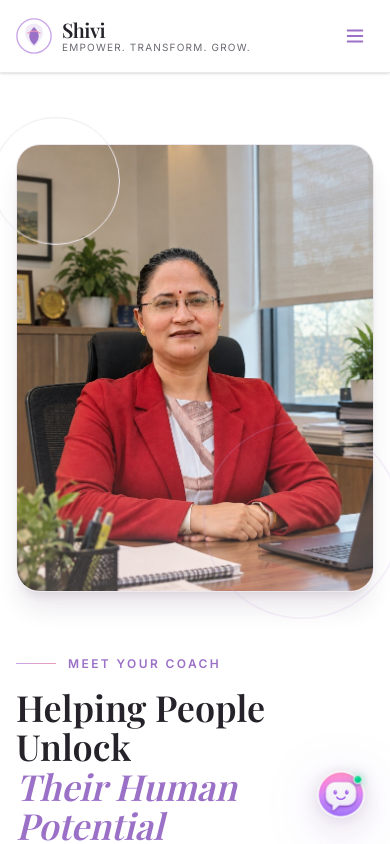
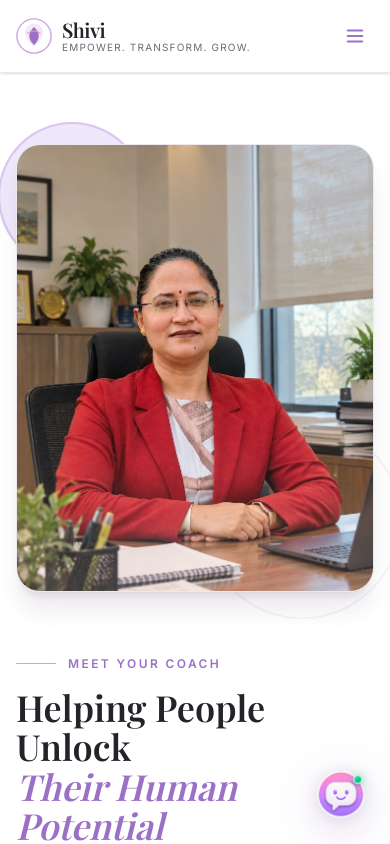
Before and after one commit to DreamtoProgram/LifeBloom, a Next.js app: page /about in a window 390 px wide. Shown: the top 844 px of the page. Built offline with nearby package versions, Linux system fonts and the light colour scheme; a web font is replaced by a local one.

Commit message:
fix(styling): position decorative circles strictly behind founder portrait across mobile and desktop

```diff
--- a/app/about/page.tsx
+++ b/app/about/page.tsx
@@ -17,8 +17,21 @@ export default function AboutPage() {
         <Container>
           <div className="grid grid-cols-1 lg:grid-cols-2 gap-16 items-center">
             {/* Left — Image */}
-            <AnimatedSection direction="scale" delay={50} className="relative">
-              <div className="rounded-3xl overflow-hidden aspect-[4/5] relative shadow-xl shadow-[rgba(74,52,80,0.12)] border border-[#EDE7EE] transition-transform duration-700 hover:scale-[1.01]">
+            <AnimatedSection direction="scale" delay={50} className="relative isolate">
+              {/* Decorative solid lavender circle overlapping behind image */}
+              <div
+                className="absolute -top-5 -left-4 sm:-top-7 sm:-left-7 w-36 h-36 sm:w-44 sm:h-44 rounded-full bg-[#EEE7FA] border-2 border-[#C9A5E8]/60 pointer-events-none animate-pulse-soft z-0 shadow-xs"
+                aria-hidden="true"
+              />
+
+              {/* Decorative lavender ring behind image */}
+              <div
+                className="absolute -bottom-6 -right-6 w-48 h-48 rounded-full border border-[#C9A5E8]/30 pointer-events-none animate-pulse-soft z-0"
+                aria-hidden="true"
+              />
+
+              {/* Foreground Image Card */}
+              <div className="relative z-10 rounded-3xl overflow-hidden aspect-[4/5] shadow-xl shadow-[rgba(74,52,80,0.12)] border border-[#EDE7EE] transition-transform duration-700 hover:scale-[1.01] bg-white">
                 <Image
                   src="/founder.jpg"
                   alt="Dr. Shivani Koccher Dhand — Life Coach and Founder of Shivi"
@@ -29,9 +42,6 @@ export default function AboutPage() {
                 />
                 <div className="absolute inset-0 bg-gradient-to-t from-[#FBE8F0]/20 via-transparent to-transparent pointer-events-none" aria-hidden="true" />
               </div>
-              {/* Decorative rings */}
-              <div className="absolute -bottom-6 -right-6 w-48 h-48 rounded-full border border-[#C9A5E8]/30 pointer-events-none animate-pulse-soft" aria-hidden="true" />
-              <div className="absolute -top-6 -left-6 w-32 h-32 rounded-full border border-[#EDE7EE] pointer-events-none animate-float-slow" aria-hidden="true" />
             </AnimatedSection>
 
             {/* Right — Content */}
--- a/components/home/FounderSection.tsx
+++ b/components/home/FounderSection.tsx
@@ -31,7 +31,7 @@ export function FounderSection() {
         <div className="grid grid-cols-1 lg:grid-cols-12 gap-12 lg:gap-16 items-center">
           {/* LEFT — Portrait */}
           <div className="lg:col-span-5 relative">
-            <AnimatedSection direction="scale" delay={50} className="relative">
+            <AnimatedSection direction="scale" delay={50} className="relative isolate">
               {/* Decorative solid lavender circle overlapping behind image */}
               <div
                 className="absolute -top-5 -left-4 sm:-top-7 sm:-left-7 w-36 h-36 sm:w-44 sm:h-44 rounded-full bg-[#EEE7FA] border-2 border-[#C9A5E8]/60 pointer-events-none animate-pulse-soft z-0 shadow-xs"
--- a/components/home/Hero.tsx
+++ b/components/home/Hero.tsx
@@ -141,10 +141,10 @@ export function Hero() {
 
             {/* RIGHT — Portrait + profile card */}
             <div className="order-2 relative flex justify-center lg:justify-end mt-4 lg:mt-0">
-              <AnimatedSection direction="scale" delay={200} className="relative w-full max-w-[340px] sm:max-w-[420px] lg:max-w-[480px]">
+              <AnimatedSection direction="scale" delay={200} className="relative isolate w-full max-w-[340px] sm:max-w-[420px] lg:max-w-[480px]">
 
                 {/* Photo wrapper */}
-                <div className="relative">
+                <div className="relative z-10">
                   {/* Soft blush/lavender shape behind image with breathing pulse */}
                   <div
                     className="absolute -inset-2 sm:inset-2 rounded-[2rem] opacity-60 pointer-events-none animate-pulse-soft"
@@ -214,7 +214,7 @@ export function Hero() {
 
                 {/* Decorative lavender ring with breathing pulse */}
                 <div
-                  className="hidden md:block absolute -bottom-8 -right-8 w-32 h-32 rounded-full border border-[#C9A5E8]/30 pointer-events-none animate-pulse-soft"
+                  className="hidden md:block absolute -bottom-8 -right-8 w-32 h-32 rounded-full border border-[#C9A5E8]/30 pointer-events-none animate-pulse-soft z-0"
                   aria-hidden="true"
                 />
               </AnimatedSection>
```
